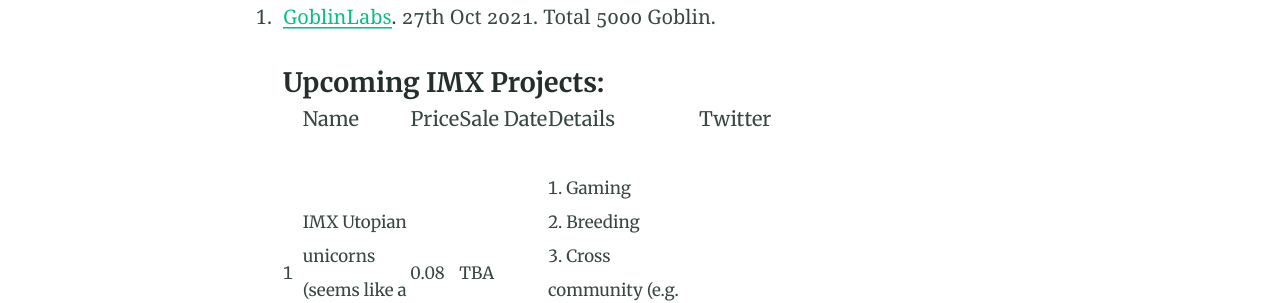
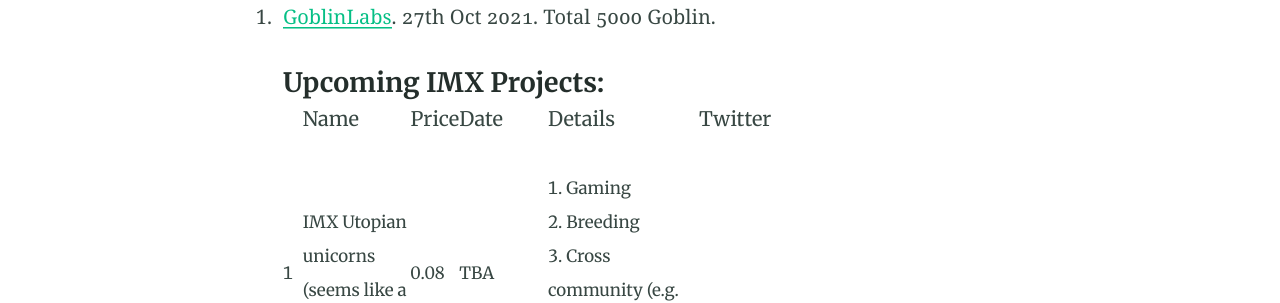
Before and after one commit to cryptophds/cryptophds.github.io, a Jekyll site: the page built from nft.md, in a window 1280 px wide and 900 px high. Shown: the part 162-465 px from the top of the window. Built offline with Jekyll 4.4.1, drawn with Linux system fonts in a browser that asks for light colours.

Commit message:
Update nft.md

```diff
--- a/nft.md
+++ b/nft.md
@@ -10,7 +10,7 @@ aside: false
 
 #### Upcoming IMX Projects:
 
-|  | Name | Price | Sale Date | Details | Twitter |
+|  | Name | Price | Date | Details | Twitter |
 | --- | --- | --- | --- | --- | --- |
 |  |  |  |  |  |  |
 | 1 | IMX Utopian unicorns  (seems like a bluechip) | 0.08 | TBA | 1. Gaming<br>2. Breeding<br>3. Cross community (e.g. Ape+unicorn=Api-corn nft |  |
```
